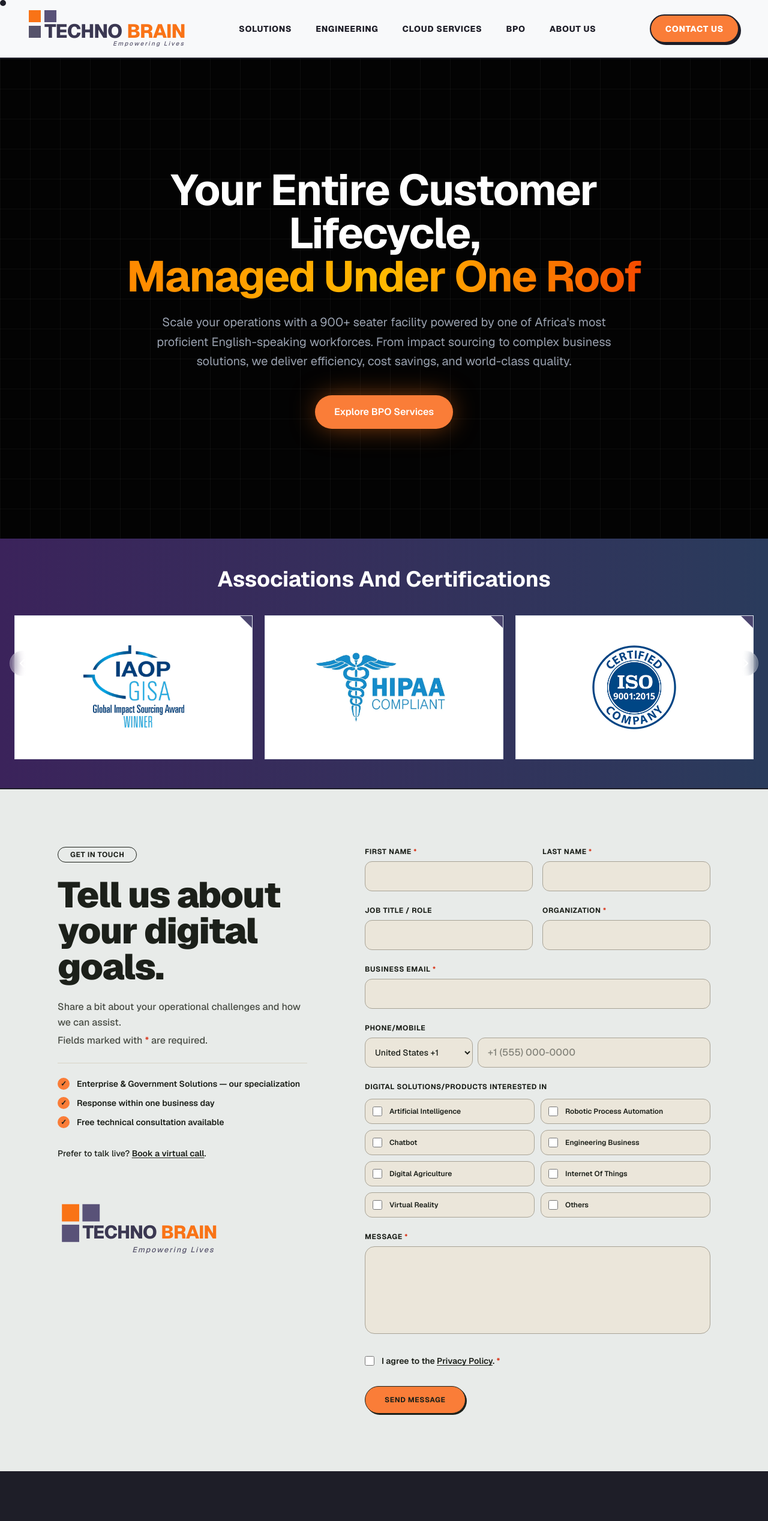
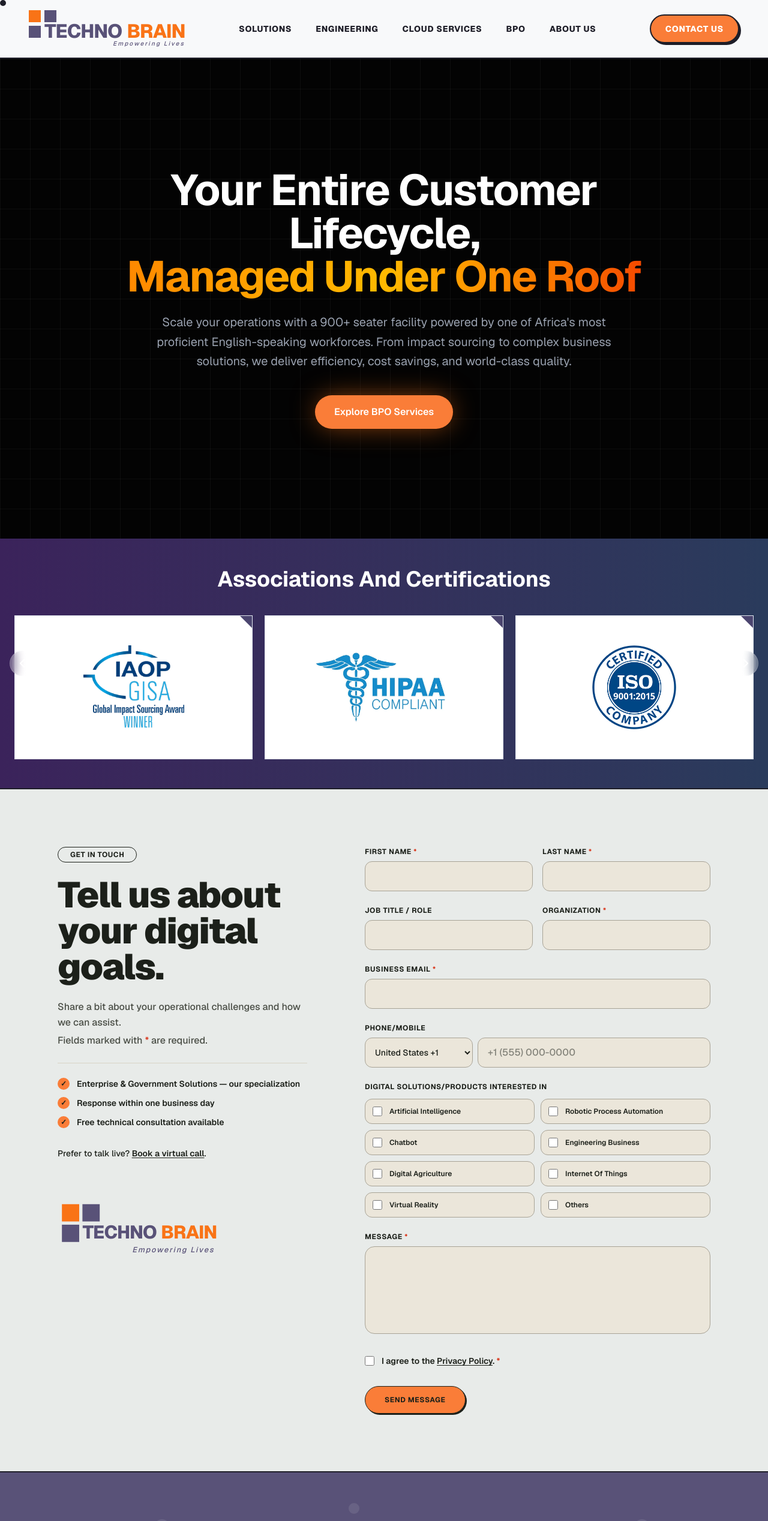
Before and after one commit to Njenga-Icharia/enterprise-portal-workspace, a Next.js app: page /bpo in a window 1280 px wide. Shown: the top 2536 px of the page at 60% size. Built offline with nearby package versions, Linux system fonts and the light colour scheme.

Commit message:
chore(brand): update navigation logos and refine footer UI

```diff
--- a/src/components/Footer.tsx
+++ b/src/components/Footer.tsx
@@ -4,7 +4,7 @@ import Logo from "@/components/technobrainlogo";
 
 export default function Footer() {
   return (
-    <footer className="w-full bg-[#1e1e28] text-[#f8f9fa] pt-20 pb-12 px-6 sm:px-8 lg:px-12 border-t-2 border-[#1e1e28]">
+    <footer className="w-full bg-art-pattern text-[#1e1e28] pt-20 pb-12 px-6 sm:px-8 lg:px-12 border-t-2 border-[#1e1e28]">
       <div className="max-w-7xl mx-auto">
         <div className="grid grid-cols-1 md:grid-cols-2 lg:grid-cols-5 gap-12 pb-16 border-b border-white/10">
           <div className="lg:col-span-2 space-y-6">
--- a/src/components/Navbar/Logo.tsx
+++ b/src/components/Navbar/Logo.tsx
@@ -11,13 +11,13 @@ export default function Logo({ isOpen }: NavStateProps) {
         <div className={`w-5 h-5 transition-colors ${isOpen ? "bg-white/80" : "bg-[#595278]"}`}></div>
       </div>
       <div className="flex gap-1.5 items-start">
-        <div className={`w-5 h-5 transition-colors ${isOpen ? "bg-white/80" : "bg-[#56536b]"}`}></div>
+        <div className={`w-5 h-5 transition-colors ${isOpen ? "bg-white/80" : "bg-[#595278]"}`}></div>
         <div className="flex items-center font-sans font-extrabold text-[32px] leading-[22px] tracking-tight -mt-[2px]">
-          <span className={`transition-colors ${isOpen ? "text-white" : "text-[#3b3852]"}`}>TECHNO</span>
+          <span className={`transition-colors ${isOpen ? "text-white" : "text-[#595278]"}`}>TECHNO</span>
           <span className={`transition-colors ${isOpen ? "text-white ml-2" : "text-[#f97316] ml-2"}`}>BRAIN</span>
         </div>
       </div>
-      <div className={`text-[10px] italic font-medium tracking-[0.22em] sentencecase pl-[140px] mt-0.5 transition-colors ${isOpen ? "text-white/90" : "text-[#56536b]"}`}>
+      <div className={`text-[10px] italic font-medium tracking-[0.22em] sentencecase pl-[140px] mt-0.5 transition-colors ${isOpen ? "text-white/90" : "text-[#595278]"}`}>
         Empowering Lives
       </div>
     </Link>
--- a/src/components/technobrainlogo.tsx
+++ b/src/components/technobrainlogo.tsx
@@ -16,13 +16,13 @@ export default function Logo({ isDark = false }: LogoProps) {
         <div className={`w-8 h-8 flex-shrink-0 transition-colors ${isDark ? "bg-white/80" : "bg-[#595278]"}`}></div>
 
         <div className="flex items-center font-sans font-extrabold text-[34px] leading-[32px] tracking-tight -mt-[2px]">
-          <span className={`transition-colors ${isDark ? "text-white" : "text-[#3b3852]"}`}>TECHNO</span>
+          <span className={`transition-colors ${isDark ? "text-white" : "text-[#595278]"}`}>TECHNO</span>
           <span className="text-[#f97316] ml-2">BRAIN</span>
         </div>
       </div>
 
 
-      <div className={`text-[14px] italic font-medium tracking-[0.15em] pl-[130px] mt-1 transition-colors ${isDark ? "text-white/80" : "text-[#56536b]"}`}>
+      <div className={`text-[14px] italic font-medium tracking-[0.15em] pl-[130px] mt-1 transition-colors ${isDark ? "text-white/80" : "text-[#595278]"}`}>
         Empowering Lives
       </div>
     </div>
```
